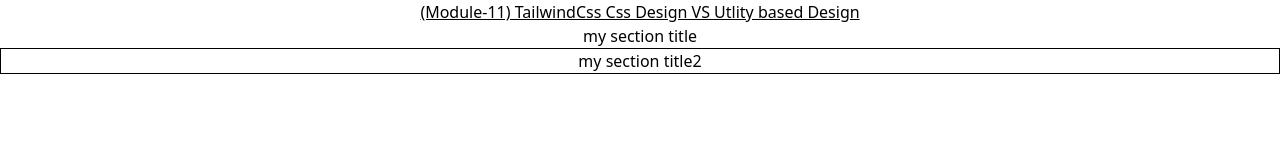
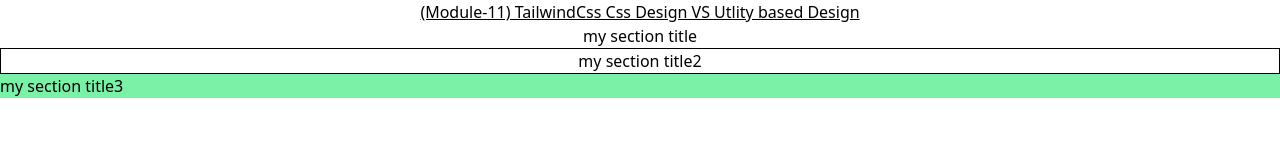
Before and after one commit to AyanSujon/module-11, a plain HTML site: page index.html in a window 1280 px wide. Drawn offline with nearby package versions, Linux system fonts and the light colour scheme.

Commit message:
added some code

```diff
--- a/index.html
+++ b/index.html
@@ -10,9 +10,10 @@
     <h1 class="text-center underline width">(Module-11) TailwindCss Css Design VS Utlity based Design</h1>
 
 
-    <section>
+    <section class="bg-lg-yellow">
         <h3 class="text-center">my section title</h3>
         <h3 class="title text-center border ">my section title2</h3>
+        <h3 class="title text-cente md:bg-green-300">my section title3 </h3>
 
 
 
```
